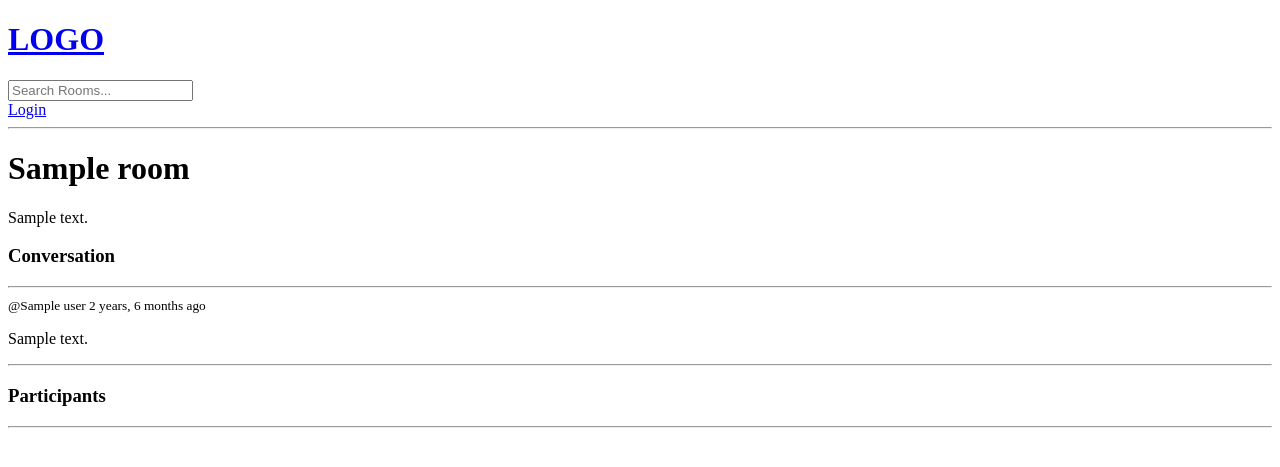
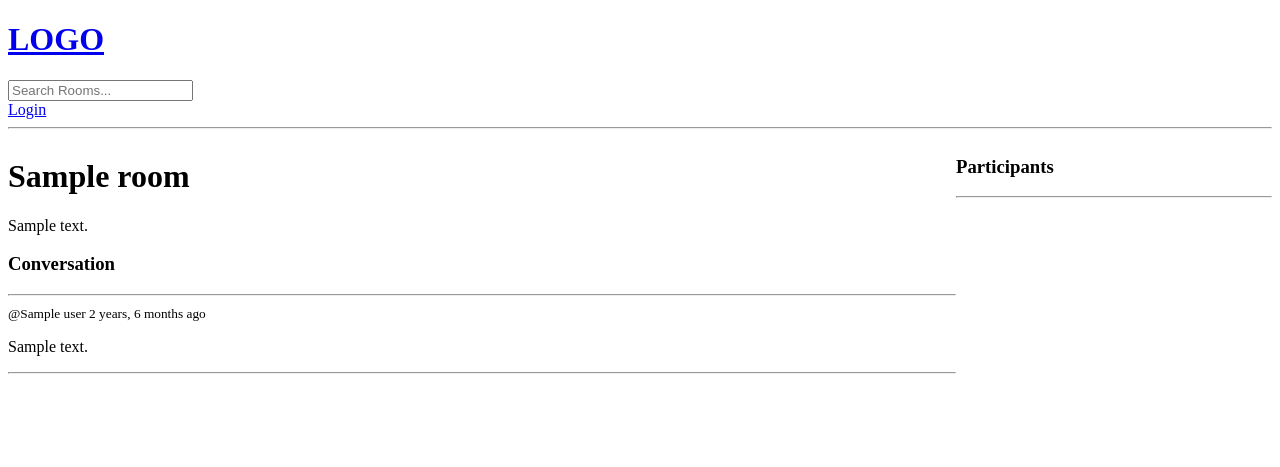
Before and after one commit to Megidd/studybud, a Django app: template base/templates/base/room.html in a window 1280 px wide. Shown: the top 467 px of the page. Run offline with Django 4.2, Linux system fonts and the light colour scheme; the template is opened without the code that fills it: most values are stand-ins (such as "Sample title", 1, 10 or a date in 2020).

Commit message:
Style left & right columns

```diff
--- a/base/templates/base/room.html
+++ b/base/templates/base/room.html
@@ -1,6 +1,13 @@
 {% extends 'main.html' %}
 
 {% block content %}
+<style>
+    .room-container{
+        display: grid;
+        grid-template-columns: 3fr 1fr;
+    }
+</style>
+
 <div class="room-container">
     <div>
         <h1>{{room.name}}</h1>
```
